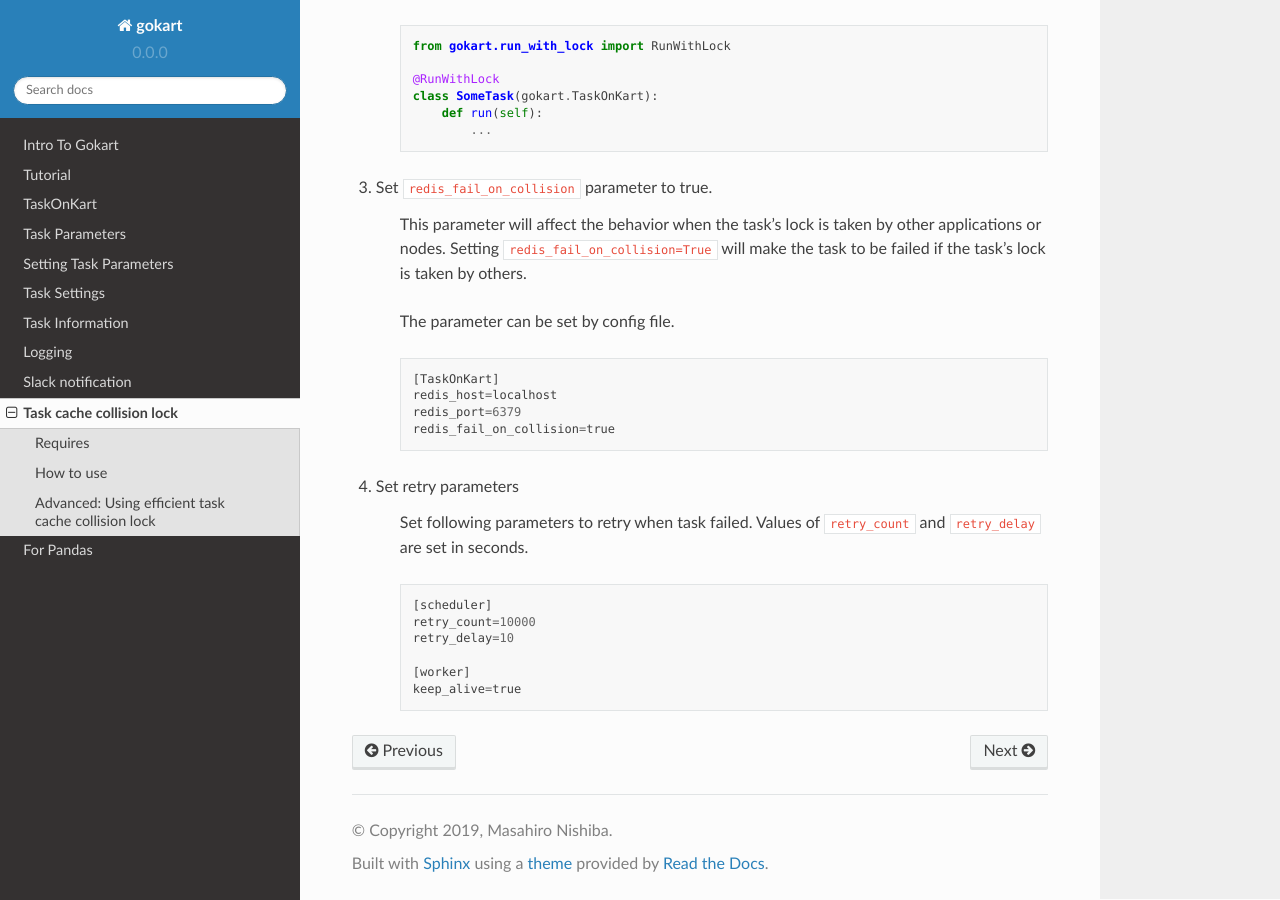
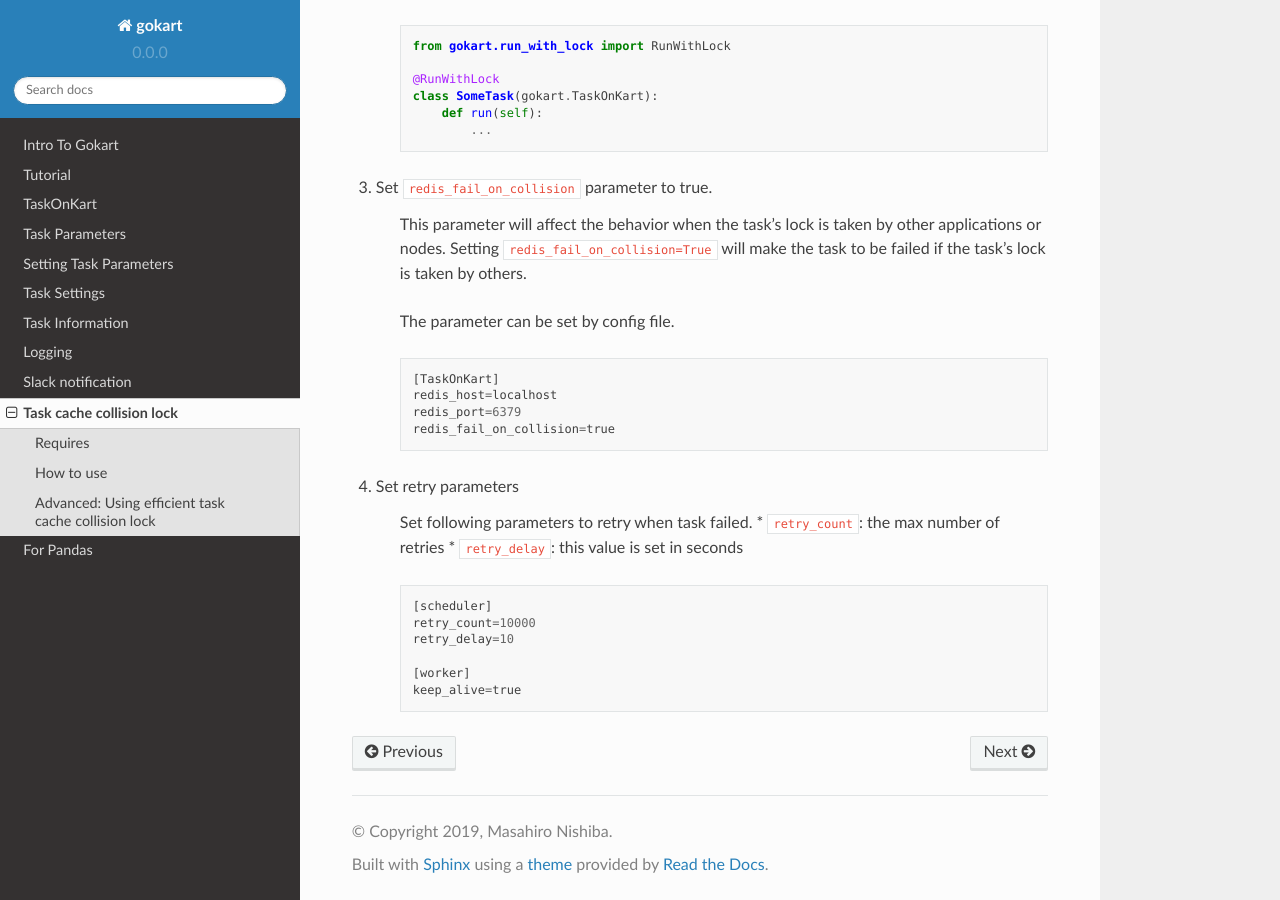
Before and after one commit to m3dev/gokart, a Sphinx documentation site: the page built from docs/using_task_cache_collision_lock.rst, in a window 1280 px wide and 900 px high, scrolled down 1746 px. Built offline with Sphinx 7.4.7 and the Read the Docs theme 2.0.0, drawn with Linux system fonts in a browser that asks for light colours; pages that are not in the unit, such as notebooks, are missing from menus; the version number is read from the project's files by our own code.

Commit message:
Update docs/using_task_cache_collision_lock.rst
Thank you for revising!

Co-authored-by: Ryo Kitagawa <kitadrum50@gmail.com>

```diff
--- a/docs/using_task_cache_collision_lock.rst
+++ b/docs/using_task_cache_collision_lock.rst
@@ -104,7 +104,8 @@ This setting must be done to each gokart task which you want to lock the ``run()
 4. Set retry parameters
 
     Set following parameters to retry when task failed.
-    Values of ``retry_count`` and ``retry_delay`` are set in seconds.
+    * ``retry_count``: the max number of retries
+    * ``retry_delay``: this value is set in seconds
 
     .. code::
 
```
